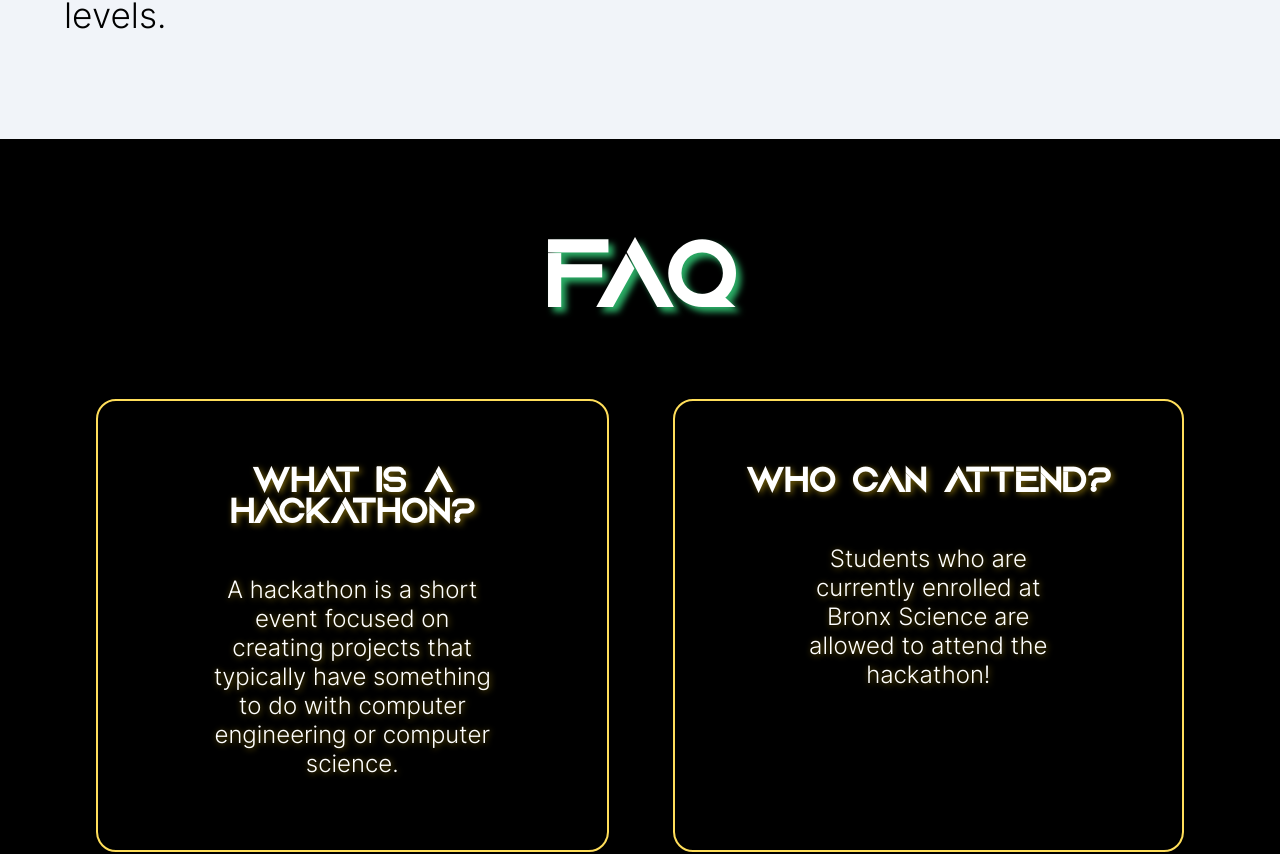
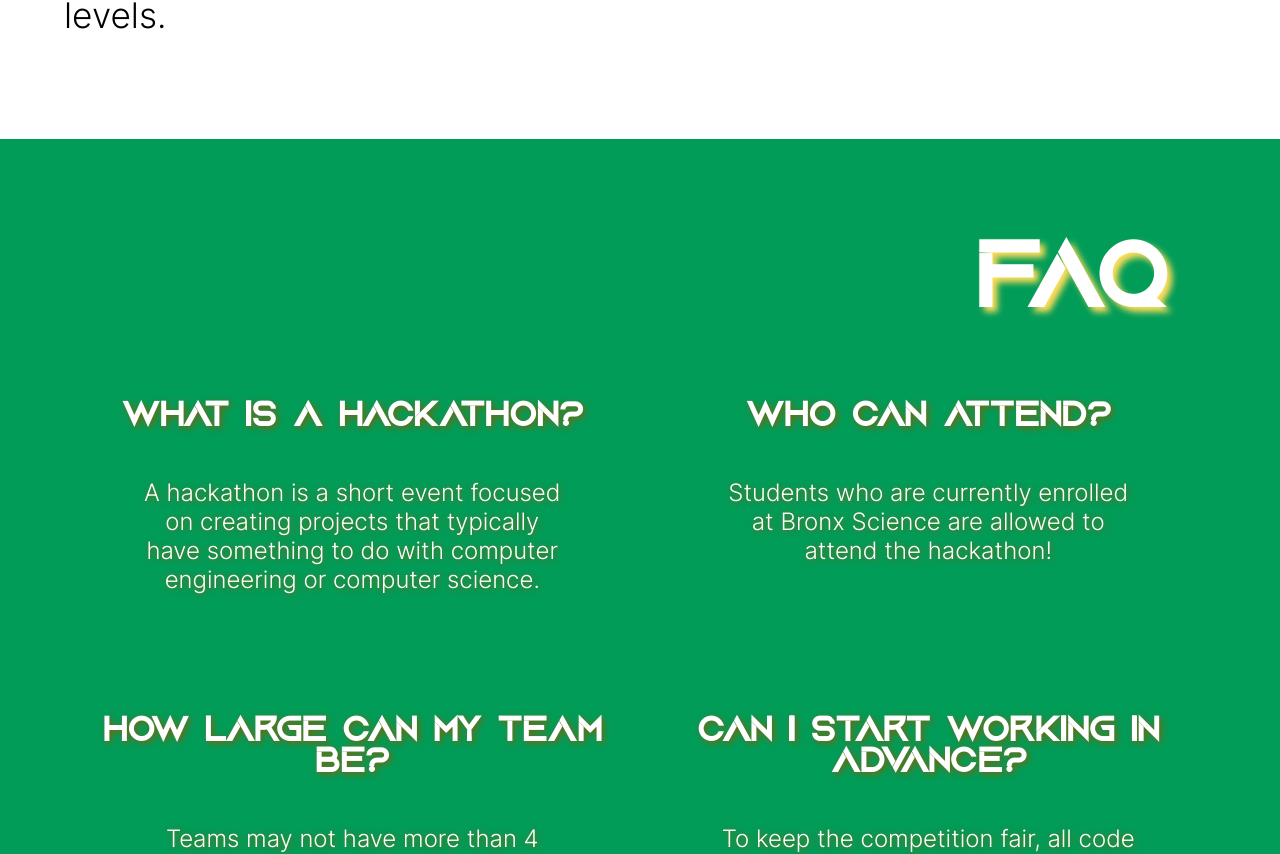
Before and after one commit to atomhacks/VIII, a Next.js app: page / in a window 1280 px wide. Shown: the part 1446-2300 px from the top of the page. Built offline with nearby package versions, Linux system fonts and the light colour scheme.

Commit message:
Add files via upload

```diff
--- a/components/sections/FAQ.js
+++ b/components/sections/FAQ.js
@@ -40,7 +40,7 @@ const FAQ = () => {
       </div>
       <div className={faqStyles.questionsDiv}>
         {questions.map((ques, i) => (
-          <div key={i} className={faqStyles.container}>
+          <div key={i}>
             <h1 className={faqStyles.question}>{ques.question}</h1>
             <p className={faqStyles.answer}>{ques.answer}</p>
           </div>
--- a/components/sections/Sponsors.js
+++ b/components/sections/Sponsors.js
@@ -6,10 +6,13 @@ const Sponsor = () => {
   return (
     <div className={sponsorStyles.sponsorDiv}>
       <h1 className={sponsorStyles.title}>Sponsors</h1>
-      <h1 className={sponsorStyles.sub}>Thanks to our amazing sponsors!</h1>
       <div className={sponsorStyles.logos}>
+
         <img src="/images/sponsors/digital_ocean.svg" className={sponsorStyles.logo} />
         <img src="/images/sponsors/small_planet.png" className={sponsorStyles.smallPlanet} />
+
+
+
       </div>
     </div>
   );
--- a/pages/_app.js
+++ b/pages/_app.js
@@ -1,5 +1,6 @@
 import '@styles/globals.css'
 import Nav from '@components/Nav.js';
+
 import { withRouter } from 'next/router'
 
 function MyApp({ Component, pageProps, router }) {
--- a/styles/components/Nav.module.css
+++ b/styles/components/Nav.module.css
@@ -1,15 +1,14 @@
-.navbar {
+.navbar{
   display: flex;
   flex-direction: row;
   align-items: center;
   justify-content: flex-start;
   background-color: #000;
-  padding: 0 2rem;
+  padding: 0 2rem !important;
   color: #fff;
   width: 100%;
   border-radius: 35px;
   font-family: Aquire-Light;
-
 }
 
 .home {
--- a/styles/globals.css
+++ b/styles/globals.css
@@ -21,8 +21,8 @@ body {
 }
 
 :root {
-  --primary-color: #2bae66ff;
-  --background-color: #f1f4f9;
+  --primary-color: #029c59;
+  --background-color: #fff;
   --primary-text-color: #000;
   --secondary-text-color: #fff;
 }
--- a/styles/sections/FAQ.module.css
+++ b/styles/sections/FAQ.module.css
@@ -1,8 +1,8 @@
 .FAQdiv {
-  text-align: center;
+  text-align: right;
   height: 100%;
   padding: 6rem 4rem;
-  background-color: #000;
+  background-color: var(--primary-color);
   text-shadow: 1px 1px 6px #7a6409;
   color: var(--secondary-text-color);
 }
@@ -10,11 +10,9 @@
 .title {
   font-size: 600%;
   margin: 0;
-  text-shadow: 5px 5px 6px var(--primary-color);
+  text-shadow: 5px 5px 6px #ffde5a;
   padding: 0 3rem 0 0;
   font-family: Aquire;
-  margin-bottom: 3rem;
-  padding: 0;
 }
 
 .questionsDiv {
@@ -23,15 +21,9 @@
   text-align: center;
 }
 
-.container {
-  margin: 2rem;
-  border: 2px solid #ffde5a;
-  border-radius: 20px;
-  padding: 2rem;
-}
-
 .question {
   margin: 2rem;
+  margin-top: 5rem;
   font-size: 225%;
   font-family: Aquire;
   text-shadow: 2px 2px 6px #7a6409;
--- a/styles/sections/Home.module.css
+++ b/styles/sections/Home.module.css
@@ -29,7 +29,7 @@
 .title {
   font-size: 600%;
   margin-bottom: 0;
-  text-shadow: 5px 5px #000;
+  text-shadow: 5px 5px 6px #ffde5a;
   animation: colorChange 2500ms infinite;
 }
 
--- a/styles/sections/Sponsor.module.css
+++ b/styles/sections/Sponsor.module.css
@@ -15,17 +15,12 @@
 }
 
 .logos {
-  text-align: center;
-}
-
-.sub {
-  text-align: center;
-  margin: 7rem 0;
+    text-align: center;
 }
 
 .logo {
     margin: 4rem;
-    width: 750px;
+    width: 400px;
 }
 
 .smallPlanet {
```
Also changed, not shown: styles/components/gallery.module.css (+13 -1 lines).
